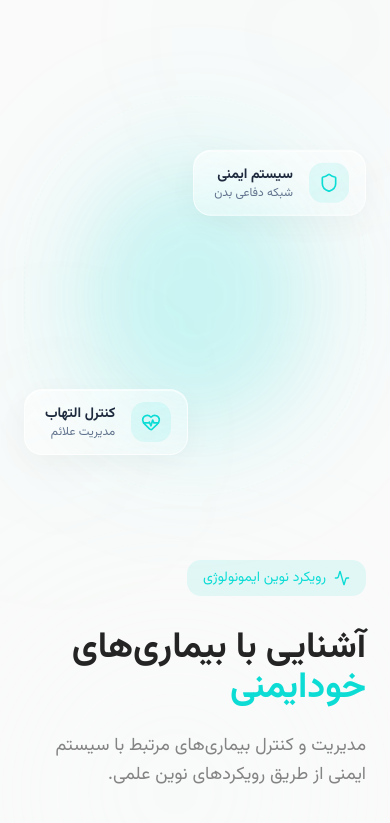
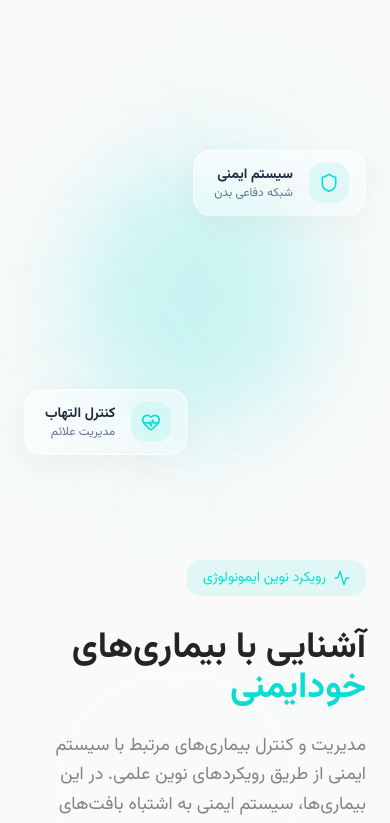
Before and after one commit to AmirShakibafar/SarvzadehPortfolio, a Next.js app: page /specialties/autoimmune in a window 390 px wide. Shown: the top 823 px of the page. Built offline with nearby package versions, Linux system fonts and the light colour scheme.

Commit message:
feat: updated hero section of auto immune

```diff
--- a/components/templates/DiseaseCategoryTemplate.tsx
+++ b/components/templates/DiseaseCategoryTemplate.tsx
@@ -43,6 +43,7 @@ export interface DiseasePageData {
   title: string;
   subtitle: string;
   description: string;
+  heroImageUrl?: string;
   mechanismTitle: string;
   mechanismDescription: string;
   featuredDiseases: FeaturedDisease[];
@@ -141,19 +142,12 @@ function FloatingBadge({
   className?: string;
   delay?: number;
 }) {
-  const prefersReduced = useReducedMotion();
-
   return (
     <motion.div
       initial={{ opacity: 0, y: 15 }}
       whileInView={{ opacity: 1, y: 0 }}
       viewport={{ once: true }}
       transition={{ duration: 0.6, delay }}
-      animate={prefersReduced ? {} : { y: [0, -6, 0] }}
-      // @ts-ignore
-      transition={{
-        y: { duration: 4, repeat: Infinity, ease: "easeInOut", delay },
-      }}
       className={cn("absolute z-20", className)}
     >
       <GlassCard className="flex items-center gap-4 p-3 pr-4 rounded-2xl">
@@ -180,11 +174,13 @@ function AutoimmuneHero({
   title,
   subtitle,
   description,
+  heroImageUrl,
   firstDiseaseId,
 }: {
   title: string;
   subtitle: string;
   description: string;
+  heroImageUrl?: string;
   firstDiseaseId?: string;
 }) {
   const scrollToDiseases = () => {
@@ -270,25 +266,43 @@ function AutoimmuneHero({
             initial={{ opacity: 0, scale: 0.95 }}
             animate={{ opacity: 1, scale: 1 }}
             transition={{ duration: 1.5, ease: "easeOut" }}
-            className="absolute inset-0 flex items-center justify-center"
+            className="absolute inset-0 flex items-center justify-center pointer-events-none"
           >
             <div className="w-[80%] h-[80%] bg-primary/10 rounded-full blur-3xl" />
             <div className="absolute w-[60%] h-[60%] bg-primary/20 rounded-full blur-2xl opacity-60" />
             <div className="absolute w-full h-full border border-primary/10 rounded-full opacity-30 border-dashed" />
           </motion.div>
 
+          {heroImageUrl && (
+            <motion.div
+              initial={{ opacity: 0, y: 30 }}
+              animate={{ opacity: 1, y: 0 }}
+              transition={{ duration: 1, delay: 0.2, ease: "easeOut" }}
+              className="relative w-[70%] h-[70%] lg:w-full lg:h-full z-10 drop-shadow-xl"
+            >
+              <Image
+                src={heroImageUrl}
+                alt={title}
+                fill
+                className="object-contain"
+                sizes="(max-width: 768px) 100vw, 50vw"
+                priority
+              />
+            </motion.div>
+          )}
+
           <FloatingBadge
             icon={Shield}
             title="سیستم ایمنی"
             subtitle="شبکه دفاعی بدن"
-            className="top-12 right-0 lg:right-12"
+            className="top-12 right-0 lg:right-12 z-20"
             delay={0.4}
           />
           <FloatingBadge
             icon={HeartPulse}
             title="کنترل التهاب"
             subtitle="مدیریت علائم"
-            className="bottom-12 left-0 lg:left-12"
+            className="bottom-12 left-0 lg:left-12 z-20"
             delay={0.6}
           />
         </div>
@@ -674,6 +688,7 @@ export default function DiseaseCategoryTemplate({
         title={data.title}
         subtitle={data.subtitle}
         description={data.description}
+        heroImageUrl={data.heroImageUrl}
         firstDiseaseId={data.featuredDiseases[0]?.id}
       />
       <ImmuneSystemProcess
--- a/data/autoimmune.ts
+++ b/data/autoimmune.ts
@@ -1,24 +1,35 @@
 // data/autoimmune.ts
+
 export const autoimmuneData = {
-  title: "بیماری‌های خودایمنی",
+  // Hero Section Data
+  title: "آشنایی با بیماری‌های خودایمنی",
+  subtitle: "رویکرد نوین ایمونولوژی",
   description:
-    "مدیریت و کنترل بیماری‌های مرتبط با سیستم ایمنی از طریق رویکردهای نوین علمی.",
+    "مدیریت و کنترل بیماری‌های مرتبط با سیستم ایمنی از طریق رویکردهای نوین علمی. در این بیماری‌ها، سیستم ایمنی به اشتباه بافت‌های سالم بدن را هدف قرار می‌دهد.",
+  heroImageUrl: "/images/diseases/ms2.png", // <-- ADD THIS
+
+  // Mechanism Section Data
+  mechanismTitle: "سازوکار بیماری‌های خودایمنی",
+  mechanismDescription:
+    "در این بیماری‌ها، سیستم ایمنی به اشتباه بافت‌های سالم بدن را هدف قرار داده و باعث ایجاد التهاب می‌شود.",
+
+  // Featured Diseases Array
   featuredDiseases: [
     {
       id: "ms",
       name: "Multiple Sclerosis (ام‌اس)",
       description:
         "بیماری است که در آن سیستم ایمنی به میلین و گاهی خود آکسون‌های سیستم عصبی مرکزی آسیب می‌زند.",
-      imageUrl: "/images/icons/ms.png", // Add your icon paths here
-      media: { type: "video" },
+      imageUrl: "/images/diseases/ms2.png",
+      media: { type: "video" as const },
     },
     {
       id: "psoriasis",
       name: "Psoriasis (پسوریازیس)",
       description:
         "بیماری التهابی مزمن است که باعث فعال‌شدن بیش‌ازحد سیستم ایمنی و افزایش سرعت تکثیر سلول‌های پوست می‌شود.",
-      imageUrl: "/images/icons/psoriasis.png",
-      media: { type: "photo" },
+      imageUrl: "/images/diseases/ms2.png",
+      media: { type: "photo" as const },
       paperDoi: "10.5281/zenodo.7799594",
     },
     {
@@ -26,10 +37,12 @@ export const autoimmuneData = {
       name: "Vitiligo (ویتیلیگو)",
       description:
         "بیماری خودایمنی است که در آن سیستم ایمنی ملانوسیت‌های تولیدکننده رنگدانه را تخریب می‌کند.",
-      imageUrl: "/images/icons/vitiligo.png",
-      media: { type: "photo" },
+      imageUrl: "/images/diseases/ms2.png",
+      media: { type: "photo" as const },
     },
   ],
+
+  // Library Search Keywords
   keywords: [
     "نوروپاتی آکسونی حرکتی حاد",
     "سندرم آنتی‌فسفولیپید",
--- a/lib/api.ts
+++ /dev/null
@@ -1,24 +0,0 @@
-// app/[category]/page.tsx
-import { notFound } from "next/navigation";
-import DiseaseCategoryTemplate from "@/components/templates/DiseaseCategoryTemplate";
-import { getDiseaseData } from "@/lib/api";
-
-// 1. Tell Next.js which URIs exist at build time
-export async function generateStaticParams() {
-  // If using local data, return the keys.
-  // If using an API, fetch the list of available category slugs here.
-  return [
-    { category: 'autoimmune' },
-    { category: 'genetic' },
-    { category: 'infectious' },
-  ];
-}
-
-// 2. The actual page component
-export default async function DynamicDiseasePage({ params }: { params: { category: string } }) {
-  const data = await getDiseaseData(params.category);
-
-  if (!data) notFound();
-
-  return <DiseaseCategoryTemplate data={data} />;
-}
--- a/lib/disease-data.ts
+++ b/lib/disease-data.ts
@@ -1,16 +1,9 @@
 // lib/disease-data.ts
 import { DiseasePageData } from "@/components/templates/DiseaseCategoryTemplate";
+import { autoimmuneData } from "@/data/autoimmune";
 
-// Import your local data files here
-import { autoimmuneData } from "@/data/autoimmune";
-// import { geneticData } from "@/data/genetic";
-// import { infectiousData } from "@/data/infectious";
-
-// Map the URL slug to the corresponding data object
 const diseaseRegistry: Record<string, any> = {
   autoimmune: autoimmuneData,
-  // "genetic": geneticData,
-  // "infectious": infectiousData,
 };
 
 export async function getDiseaseData(
@@ -18,20 +11,15 @@ export async function getDiseaseData(
 ): Promise<DiseasePageData | null> {
   const data = diseaseRegistry[categorySlug];
 
-  if (!data) {
-    return null; // Triggers a 404 if the URL is invalid
-  }
+  if (!data) return null;
 
-  // Ensure the exported data perfectly matches what the Template component expects.
-  // We use fallbacks (||) here so the page doesn't crash if your .ts file is missing a field.
   return {
     title: data.title,
-    subtitle: data.subtitle || "رویکرد نوین پزشکی",
+    subtitle: data.subtitle,
     description: data.description,
-    mechanismTitle: data.mechanismTitle || "سازوکار بیماری",
-    mechanismDescription:
-      data.mechanismDescription ||
-      "بررسی نحوه عملکرد و تاثیرات فیزیولوژیک بیماری بر بدن بیمار.",
+    heroImageUrl: data.heroImageUrl, // <-- Pass the image URL
+    mechanismTitle: data.mechanismTitle,
+    mechanismDescription: data.mechanismDescription,
     featuredDiseases: data.featuredDiseases || [],
     keywords: data.keywords || [],
   };
```
Also changed, not shown: public/images/diseases/MS.png (added), 1 other file (tests, documents, lock files or other folders).
